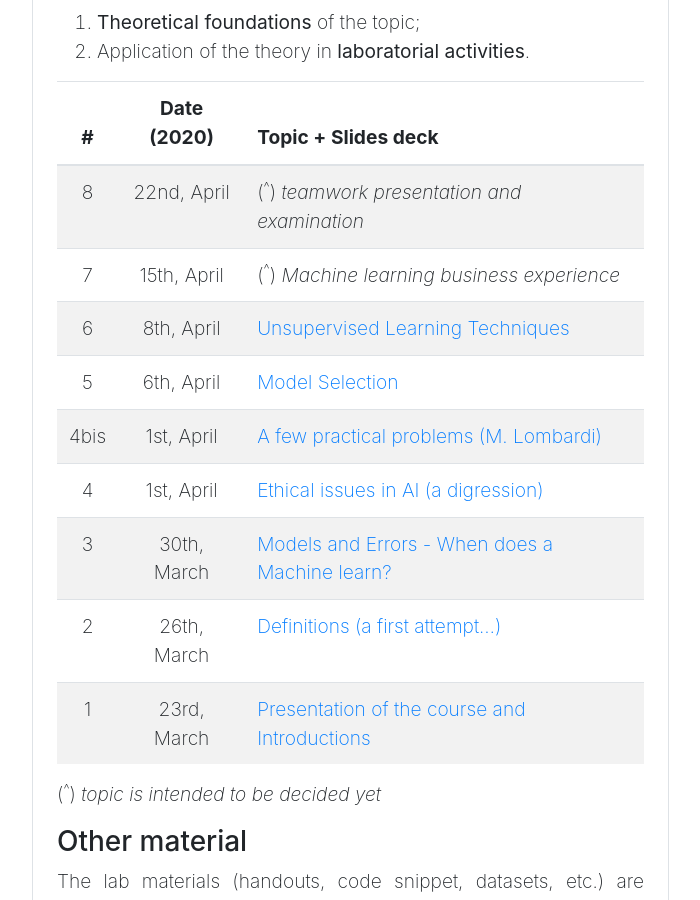
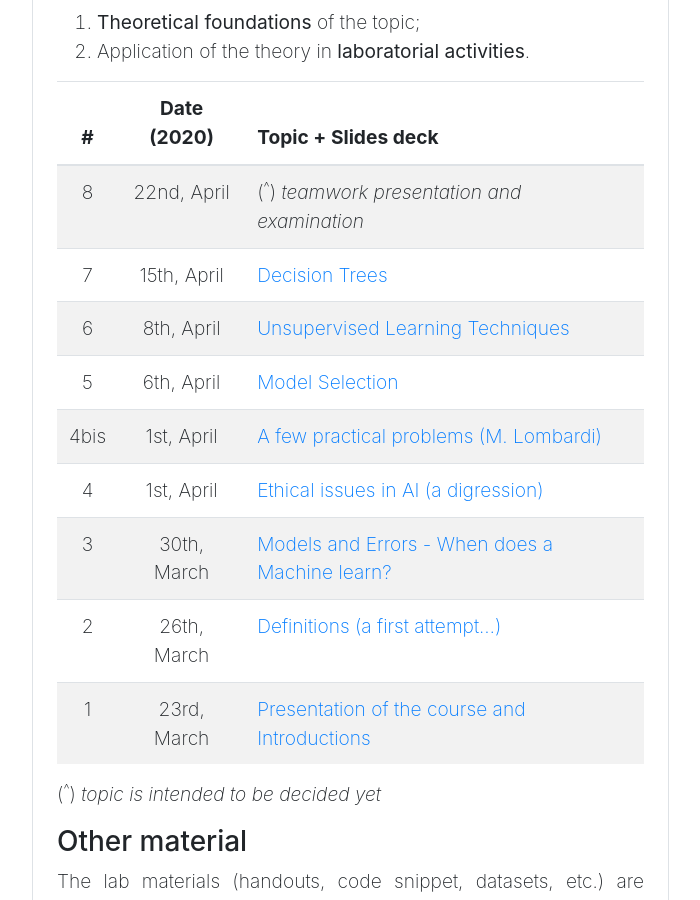
Before and after one commit to saltgz/saltgz.github.io, a Jekyll site: the page built from _posts/2020-03-31-ml-bbs.md, in a window 1280 px wide and 900 px high, scrolled down 3960 px. Shown: the whole window, without its empty margins (244-944 px from the left). Built offline with Jekyll 4.4.1, drawn with Linux system fonts in a browser that asks for light colours; comment, search, counter and statistics services are not loaded.

Commit message:
Update 2020-03-31-ml-bbs.md

```diff
--- a/_posts/2020-03-31-ml-bbs.md
+++ b/_posts/2020-03-31-ml-bbs.md
@@ -120,7 +120,7 @@ All lectures are intended to be split in two parts:
 | # | Date (2020) | Topic + Slides deck |
 | :-: | :----------: | ------------------- |
 | 8 | 22nd, April | (<sup>^</sup>) _teamwork presentation and examination_ |
-| 7 | 15th, April | (<sup>^</sup>) _Machine learning business experience_ |
+| 7 | 15th, April | [Decision Trees](https://liveunibo-my.sharepoint.com/:p:/g/personal/stefanopio_zingaro_unibo_it/EVloAFkG-qZOr2mx_cH0bhQBGjs_hMvBnh_PFeWSRhgJ7Q?e=wLqduC) |
 | 6 | 8th, April | [Unsupervised Learning Techniques](https://liveunibo-my.sharepoint.com/:p:/g/personal/stefanopio_zingaro_unibo_it/EeBOzKy0fJVPhmkNlmeuzJsBNzZY6c5YGIv7f24_37pmHg?e=ehifNU) |
 | 5 | 6th, April | [Model Selection](https://liveunibo-my.sharepoint.com/:p:/g/personal/stefanopio_zingaro_unibo_it/EbekbpciB05NjrM0syKTaToBu3g5Bxk5kvZtb3b10Gsl0w?e=Glh813) |
 | 4bis | 1st, April | [A few practical problems (M. Lombardi)](https://liveunibo-my.sharepoint.com/:b:/g/personal/stefanopio_zingaro_unibo_it/EYI5o-9IVSFCkyw9DagUc7UBq7UgOk_n8Vg5PBnGSfub_w?e=FRdgV3) |
```
